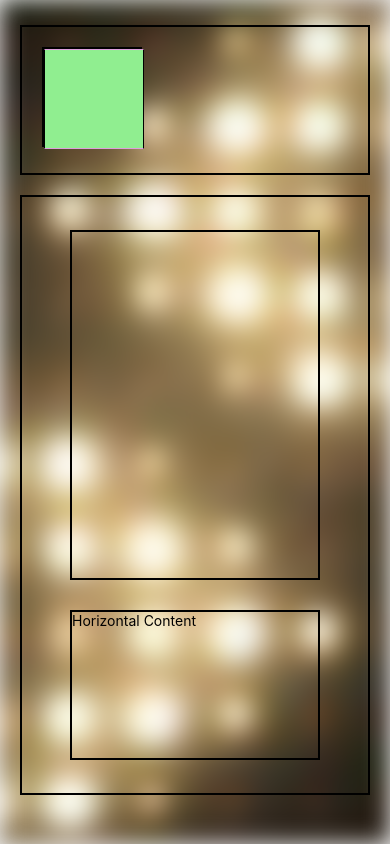
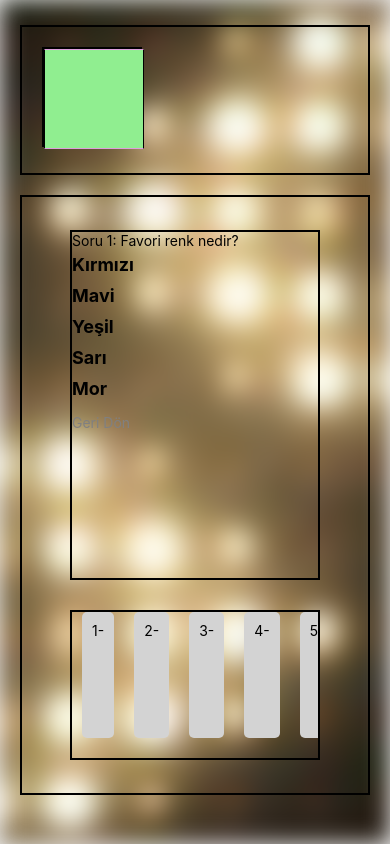
Before and after one commit to talhaonder/school, a React Native app: screen / in a window 390 px wide. Built offline with nearby package versions, Linux system fonts and the light colour scheme.

Commit message:
erdem-proje

```diff
--- a/navigation/index.js
+++ b/navigation/index.js
@@ -3,7 +3,7 @@ import { NavigationContainer } from "@react-navigation/native";
 import { createNativeStackNavigator } from "@react-navigation/native-stack";
 import Teacher from "../src/screens/Teacher";
 import { LogBox, Text, View } from "react-native";
-import Student from "../src/screens/Student";
+import SecondScreen from "../src/screens/Student";
 import Menager from "../src/screens/Menager";
 
 const Stack = createNativeStackNavigator();
@@ -17,7 +17,7 @@ export default function AppNavigation() {
         <NavigationContainer>
             <Stack.Navigator >
                 <Stack.Screen name="Teacher" options={{headerShown: false}} component={Teacher} />
-                <Stack.Screen name="Student" options={{headerShown: false}} component={Student} />
+                <Stack.Screen name="SecondScreen" component={SecondScreen} />
                 <Stack.Screen name="Menager" options={{headerShown: false}} component={Menager} />
             </Stack.Navigator>
         </NavigationContainer>
--- a/package.json
+++ b/package.json
@@ -18,6 +18,7 @@
     "expo-status-bar": "~1.6.0",
     "react": "18.2.0",
     "react-native": "0.72.6",
+    "react-native-chart-kit": "^6.12.0",
     "react-native-gesture-handler": "^2.14.0",
     "react-native-progress": "^5.0.1",
     "react-native-reanimated": "^3.6.1",
--- a/src/screens/Student.js
+++ b/src/screens/Student.js
@@ -1,225 +1,49 @@
-// React ve gerekli bileşenleri içe aktar
-import React, { useState } from 'react';
-import {
-  View,
-  Text,
-  StyleSheet,
-  TouchableOpacity,
-  Alert,
-  SafeAreaView,
-  ScrollView,
-} from 'react-native';
+import React, { useState, useEffect } from 'react';
+import { View, Text, SafeAreaView, ScrollView } from 'react-native';
+import { BarChart } from 'react-native-chart-kit';
+import { useNavigation } from '@react-navigation/native';
 
-// Dışarıdan alınan özel bileşenleri içe aktar
-import SideMenu from 'react-native-side-menu';
-import { getTeachers, getClasses } from '../../components/index';
+const SecondScreen = ({ route }) => {
+  const { cevaplar } = route.params; // İlk ekrandan gelen cevapları al
+  const navigation = useNavigation();
 
-// Öğretmen ve sınıf verilerini al
-const teachers = getTeachers();
-const classes = getClasses();
+  // Grafik için verileri hazırla
+  const data = {
+    labels: ['Soru 1', 'Soru 2', 'Soru 3', 'Soru 4', 'Soru 5', 'Soru 6', 'Soru 7', 'Soru 8', 'Soru 9', 'Soru 10'],
+    datasets: [
+      {
+        data: cevaplar,
+      },
+    ],
+  };
 
-// Ana içerik bileşeni
-const ContentView = ({ selectedTeacher }) => {
-  // Seçilen öğretmenin sınıflarını alın
-  const teacherClasses = selectedTeacher
-    ? classes.filter((cls) => cls.teacherId === selectedTeacher.id)
-    : [];
+  const chartConfig = {
+    backgroundGradientFrom: '#ffffff',
+    backgroundGradientTo: '#ffffff',
+    color: (opacity = 1) => `rgba(0, 0, 255, ${opacity})`,
+    strokeWidth: 20,
+  };
 
   return (
-    <View style={styles.container}>
-      <SafeAreaView style={styles.safeAreaViewContainer}>
-        {/* Üst bölüm */}
-        <View style={styles.first}>
-          <View style={styles.firstsc}>
-            {/* firstsc içindeki buton */}
-            <TouchableOpacity style={styles.buttons}></TouchableOpacity>
-          </View>
-        </View>
-
-        {/* Alt bölüm */}
-        <View style={styles.second}>
-          <View style={styles.secondfirst}>
-            {/* Seçilen öğretmenin adını göster */}
-            {selectedTeacher && selectedTeacher.name && (
-              <Text style={styles.teacherName}>{selectedTeacher.name}</Text>
-            )}
-          </View>
-          <View style={styles.secondscd}>
-            {/* Yatay kaydırmayı içeren ScrollView */}
-            <ScrollView
-              contentContainerStyle={{
-                flexGrow: 1,
-                flexDirection: 'row',
-              }}
-              horizontal
-            >
-              {/* Seçilen öğretmenin sınıflarını listele */}
-              {teacherClasses.map((cls) => (
-                <TouchableOpacity key={cls.id} style={styles.classItem}>
-                  <Text>{cls.name}</Text>
-                </TouchableOpacity>
-              ))}
-            </ScrollView>
-          </View>
-        </View>
-      </SafeAreaView>
-    </View>
+    <SafeAreaView style={{ flex: 1, alignItems: 'center', justifyContent: 'center' }}>
+      <Text style={{ fontSize: 20, fontWeight: 'bold', marginBottom: 20 }}>Cevaplar Grafiği</Text>
+      <ScrollView horizontal>
+        <BarChart
+          data={data}
+          width={600}
+          height={200}
+          yAxisLabel=""
+          chartConfig={chartConfig}
+        />
+      </ScrollView>
+      <Text
+        style={{ marginTop: 20, color: 'blue', textDecorationLine: 'underline', cursor: 'pointer' }}
+        onPress={() => navigation.navigate('Teacher')}
+      >
+        Geri Dön
+      </Text>
+    </SafeAreaView>
   );
 };
 
-// Öğretmen menüsü bileşeni
-const TeacherMenu = ({ onSelectTeacher }) => {
-  // Menü öğelerine tıklanınca işlem yap
-  const handleMenuItemClick = (teacher) => {
-    // Seçilen öğretmenin sınıflarını göster
-    const teacherClasses = classes.filter((cls) => cls.teacherId === teacher.id);
-    const classList = teacherClasses.map((cls) => cls.name).join(', ');
-
-    // Alert ile sınıf bilgilerini göster
-    Alert.alert(`Classes for ${teacher.name}`, classList || 'No classes available.');
-
-    // Seçilen öğretmeni ana bileşene iletilmek üzere onSelectTeacher fonksiyonu aracılığıyla iletilir
-    onSelectTeacher(teacher);
-  };
-
-  return (
-    <View style={styles.menuContainer}>
-      {/* Öğretmenleri listele */}
-      {teachers.map((teacher) => (
-        <TouchableOpacity key={teacher.id} onPress={() => handleMenuItemClick(teacher)}>
-          <Text style={styles.menuItem}>{teacher.name}</Text>
-        </TouchableOpacity>
-      ))}
-    </View>
-  );
-};
-
-// Genel Menü bileşeni
-const Menu = ({ onSelectTeacher }) => {
-  return <TeacherMenu onSelectTeacher={onSelectTeacher} />;
-};
-
-// Uygulama ana bileşeni
-const Application = () => {
-  // Seçilen öğretmeni saklamak için state kullan
-  const [selectedTeacher, setSelectedTeacher] = useState(null);
-
-  // Öğretmen seçildiğinde yapılacak işlem
-  const handleSelectTeacher = (teacher) => {
-    setSelectedTeacher(teacher);
-  };
-
-  // Menü bileşenini oluştur
-  const menu = <Menu onSelectTeacher={handleSelectTeacher} />;
-
-  return (
-    // SideMenu bileşeni içinde içerik ve menüyü birleştir
-    <SideMenu menu={menu}>
-      <ContentView selectedTeacher={selectedTeacher} />
-    </SideMenu>
-  );
-};
-
-// Stil tanımlamaları
-const styles = StyleSheet.create({
-  container: {
-    flex: 1,
-    justifyContent: 'center',
-    alignItems: 'center',
-    backgroundColor: '#F5FCFF',
-  },
-  welcome: {
-    fontSize: 20,
-    textAlign: 'center',
-    margin: 10,
-  },
-  instructions: {
-    textAlign: 'center',
-    color: '#333333',
-    marginBottom: 5,
-  },
-  menuContainer: {
-    flex: 1,
-    justifyContent: 'center',
-    alignItems: 'center',
-    backgroundColor: '#EFEFEF',
-    padding: 20,
-  },
-  menuItem: {
-    fontSize: 18,
-    fontWeight: 'bold',
-    marginBottom: 10,
-  },
-  teacherInfo: {
-    marginTop: 20,
-    fontSize: 16,
-    fontWeight: 'bold',
-  },
-  safeAreaViewContainer: {
-    flex: 1,
-    alignItems: "center",
-  },
-  texts: {
-    fontWeight: "bold",
-  },
-  buttons: {
-    width: 100,
-    backgroundColor: "lightgreen",
-    height: 100,
-    alignItems: "center",
-    justifyContent: "center",
-    borderBlockColor: "plum",
-    borderWidth: 1,
-  },
-  first: {
-    borderWidth: 2,
-    borderColor: "black",
-    width: 350,
-    height: 150,
-  },
-  firstsc: {
-    borderWidth: 2,
-    borderColor: "black",
-    width: 100,
-    height: 100,
-    margin: 20
-  },
-  second: {
-    marginTop: 20,
-    borderWidth: 2,
-    borderColor: "black",
-    width: 350,
-    height: 600,
-    alignItems: "center",
-    justifyContent: "center"
-  },
-  secondfirst: {
-    borderWidth: 2,
-    borderColor: "black",
-    width: 250,
-    height: 50,
-    alignItems: "center",
-    justifyContent: "center",
-  },
-  secondscd: {
-    display: "flex",
-    flexDirection: "row",
-    margin: 30,
-    display: "flex",
-    borderWidth: 2,
-    borderColor: "black",
-    width: 250,
-    height: 150,
-  },
-  teacherName: {
-    fontSize: 18,
-    fontWeight: 'bold',
-  },
-  classItem: {
-    padding: 10,
-    marginRight: 10,
-  },
-});
-
-export default Application;
-// Bileşeni dışa aktar
+export default SecondScreen;
--- a/src/screens/Teacher.js
+++ b/src/screens/Teacher.js
@@ -1,24 +1,81 @@
-import { StyleSheet, View, Text, TouchableOpacity, SafeAreaView, Image, Platform, ScrollView } from 'react-native';
 import React, { useState, useEffect } from 'react';
-import { useNavigation } from '@react-navigation/native';
+import { View, Text, TouchableOpacity, SafeAreaView, Image, ScrollView } from 'react-native';
 import * as Progress from 'react-native-progress';
 import { StatusBar } from 'expo-status-bar';
+import { useNavigation } from '@react-navigation/native';  // useNavigation eklenmiş
 
 
 export default function Teacher() {
-  const navigation = useNavigation();
+  const navigation = useNavigation();  // useNavigation hook'u eklenmiş
   const [loading, setLoading] = useState(true);
+  const [currentQuestionIndex, setCurrentQuestionIndex] = useState(0);
+  const [answers, setAnswers] = useState(Array(10).fill(null)); // 10 soru için cevapları saklayan dizi
+  const [cevaplar, setCevaplar] = useState(Array(10).fill(null).map(() => ''));
+
+  const surveyQuestions = [
+    {
+      question: "Soru 1: Favori renk nedir?",
+      options: ["Kırmızı", "Mavi", "Yeşil", "Sarı", "Mor"],
+    },
+    {
+      question: "Soru 2: En sevdiğin film türü nedir?",
+      options: ["Aksiyon", "Komedi", "Dram", "Bilim Kurgu", "Romantik"],
+    },
+    {
+      question: "Soru 3: Hangi sporu yapmayı tercih edersin?",
+      options: ["Futbol", "Basketbol", "Yüzme", "Tenis", "Voleybol"],
+    },
+    {
+      question: "Soru 4: En sevdiğin yemek nedir?",
+      options: ["Pizza", "Hamburger", "Salata", "Kebap", "Pasta"],
+    },
+    {
+      question: "Soru 5: Hangi kitabı en son okudun?",
+      options: ["Harry Potter", "Dune", "1984", "Küçük Prens", "Suç ve Ceza"],
+    },
+    {
+      question: "Soru 6: Favori tatil yeri neresidir?",
+      options: ["Plaj", "Dağlar", "Şehir", "Orman", "Tarihi Yerler"],
+    },
+    {
+      question: "Soru 7: En sevdiğin müzik türü nedir?",
+      options: ["Pop", "Rock", "Rap", "Klasik", "Country"],
+    },
+    {
+      question: "Soru 8: Hangi hayvanı seversin?",
+      options: ["Köpek", "Kedi", "Kuş", "At", "Balık"],
+    },
+    {
+      question: "Soru 9: Hangi aktiviteyi yapmayı tercih edersin?",
+      options: ["Yürüyüş", "Bisiklet", "Kamp", "Sinema", "Alışveriş"],
+    },
+    {
+      question: "Soru 10: En sevdiğin meyve nedir?",
+      options: ["Elma", "Muz", "Üzüm", "Portakal", "Çilek"],
+    },
+  ];
 
   useEffect(() => {
-    // Simulate a 3-second delay before showing the main content
     const delay = setTimeout(() => {
       setLoading(false);
     }, 1000);
 
-    // Clear the timeout when the component unmounts or when loading is complete
     return () => clearTimeout(delay);
   }, []);
 
+  const handleAnswer = (optionIndex) => {
+    const newAnswers = [...answers];
+    newAnswers[currentQuestionIndex] = optionIndex;
+    setAnswers(newAnswers);
+
+    const newCevaplar = [...cevaplar];
+    newCevaplar[currentQuestionIndex] = String.fromCharCode('A'.charCodeAt(0) + optionIndex);
+    setCevaplar(newCevaplar);
+
+    if (currentQuestionIndex < surveyQuestions.length - 1) {
+      setCurrentQuestionIndex(currentQuestionIndex + 1);
+    }
+  };
   return (
     <View style={{ flex: 1 }}>
       <StatusBar />
@@ -28,34 +85,52 @@ export default function Teacher() {
         style={{ position: 'absolute', height: '100%', width: '100%' }}
       />
       {loading ? (
-        <View style={{ flex: 1, flexDirection: "row", justifyContent: "center", alignItems: "center", }}>
+        <View style={{ flex: 1, flexDirection: "row", justifyContent: "center", alignItems: "center" }}>
           <Progress.CircleSnail thickness={10} size={140} color={"#0bb3b2"} />
         </View>
       ) : (
         <SafeAreaView style={styles.container}>
           <View style={styles.first}>
             <View style={styles.firstsc}>
-            {/* firstsc içindeki buton */}
-            <TouchableOpacity style={styles.buttons} onPress={() => navigation.navigate('Student',)}>
+              <TouchableOpacity style={styles.buttons} onPress={() => navigation.navigate('SecondScreen', { cevaplar: answers })}>
               </TouchableOpacity>
+
             </View>
           </View>
           <View style={styles.second}>
-          <View style={styles.secondfirst}></View>
+            <View style={styles.secondfirst}>
+              {surveyQuestions.map((item, index) => (
+                <View key={index} style={{ marginBottom: 10, display: index === currentQuestionIndex ? 'flex' : 'none' }}>
+                  <Text>{item.question}</Text>
+                  {item.options.map((option, optionIndex) => (
+                    <TouchableOpacity
+                      key={optionIndex}
+                      style={{ marginVertical: 5, backgroundColor: answers[currentQuestionIndex] === optionIndex ? 'lightblue' : 'transparent' }}
+                      onPress={() => handleAnswer(optionIndex)}
+                    >
+                      <Text style={styles.menu}>{option}</Text>
+                    </TouchableOpacity>
+                  ))}
+                  <TouchableOpacity onPress={() => currentQuestionIndex > 0 && setCurrentQuestionIndex(currentQuestionIndex - 1)}>
+                    <Text style={{ marginTop: 10, color: currentQuestionIndex === 0 ? 'gray' : 'blue' }}>Geri Dön</Text>
+                  </TouchableOpacity>
+                </View>
+              ))}
+            </View>
             <View style={styles.secondscd}>
-            {/* HorizontalScroll yerine doğrudan içeriği ekleyin */}
               <ScrollView
                 contentContainerStyle={{
                   flexGrow: 1,
                   flexDirection: 'row',
+                  marginBottom: 20,
                 }}
                 horizontal
               >
-              {/* İçerik buraya ekleyin */}
-              <TouchableOpacity>
-                <Text>Horizontal Content</Text>
-              </TouchableOpacity>
-              {/* İçerik eklemeye devam edin */}
+                {cevaplar.map((cevap, index) => (
+                  <View key={index} style={styles.horizontalContentItem}>
+                    <Text>{`${index + 1}-${cevap}`}</Text>
+                  </View>
+                ))}
               </ScrollView>
             </View>
           </View>
@@ -65,8 +140,7 @@ export default function Teacher() {
   );
 }
 
-
-const styles = StyleSheet.create({
+const styles = {
   container: {
     marginTop: 25,
     flex: 1,
@@ -75,9 +149,6 @@ const styles = StyleSheet.create({
   safeAreaViewContainer: {
     flex: 1,
     alignItems: "center",
-  },
-  texts: {
-    fontWeight: "bold",
   },
   buttons: {
     width: 100,
@@ -93,7 +164,6 @@ const styles = StyleSheet.create({
     borderColor: "black",
     width: 350,
     height: 150,
-
   },
   firstsc: {
     borderWidth: 2,
@@ -128,5 +198,18 @@ const styles = StyleSheet.create({
     width: 250,
     height: 150,
   },
-
-});
+  menu: {
+    fontSize: 18,
+    fontWeight: 'bold',
+  },
+  soru: {
+    fontSize: 25,
+    fontWeight: 'bold',
+  },
+  horizontalContentItem: {
+    marginHorizontal: 10,
+    padding: 10,
+    backgroundColor: 'lightgray',
+    borderRadius: 5,
+  },
+};
```
Also changed, not shown: 1 other file (tests, documents, lock files or other folders). Lines whose indentation alone changed are shown as unchanged.
